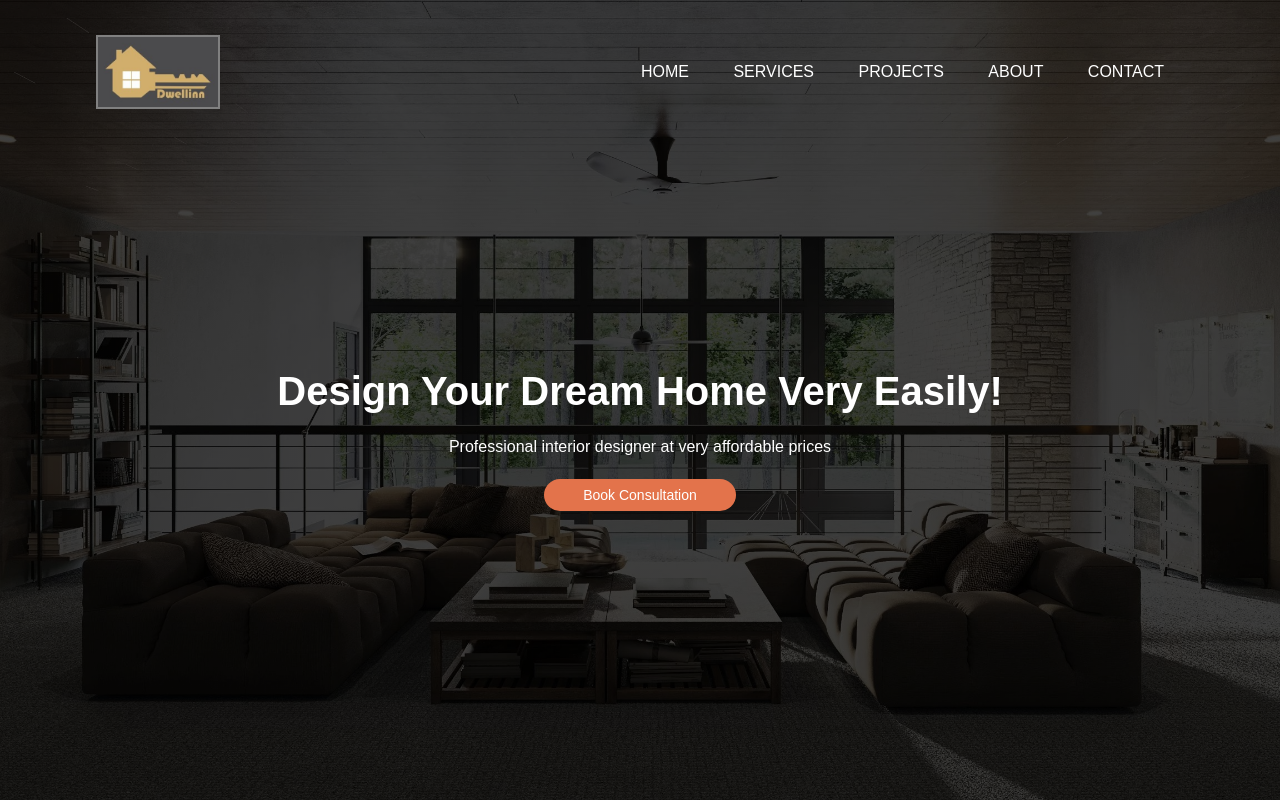
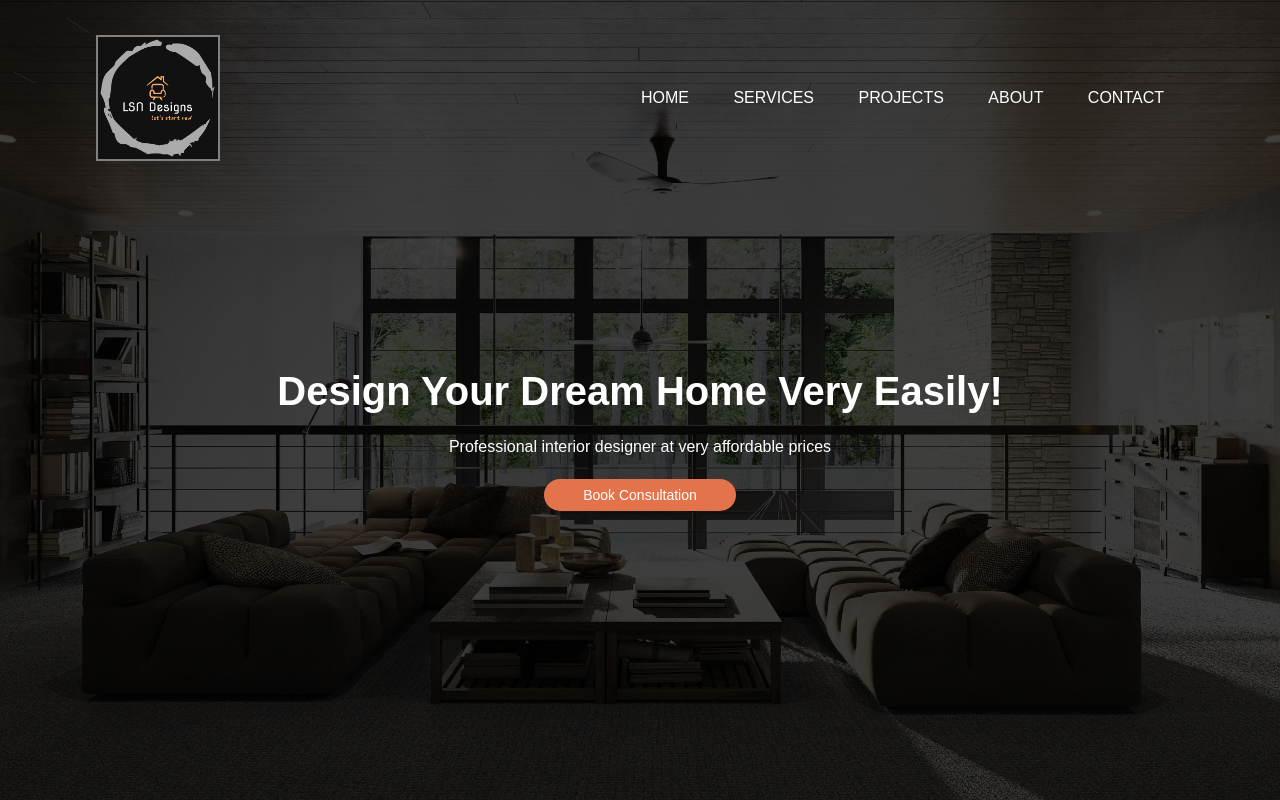
Before and after one commit to luckyonline17/mainfile, a plain HTML site: page index.html in a window 1280 px wide. Drawn offline with Linux system fonts and the light colour scheme.

Commit message:
Update index.html

```diff
--- a/index.html
+++ b/index.html
@@ -9,7 +9,7 @@
 
 
     <div class="navbar">
-        <img class="logo" src="./dwellin.jpg" alt="Image not loaded">
+        <img class="logo" src="./lsn.png" alt="Image not loaded">
 
         <ul>
 
```
